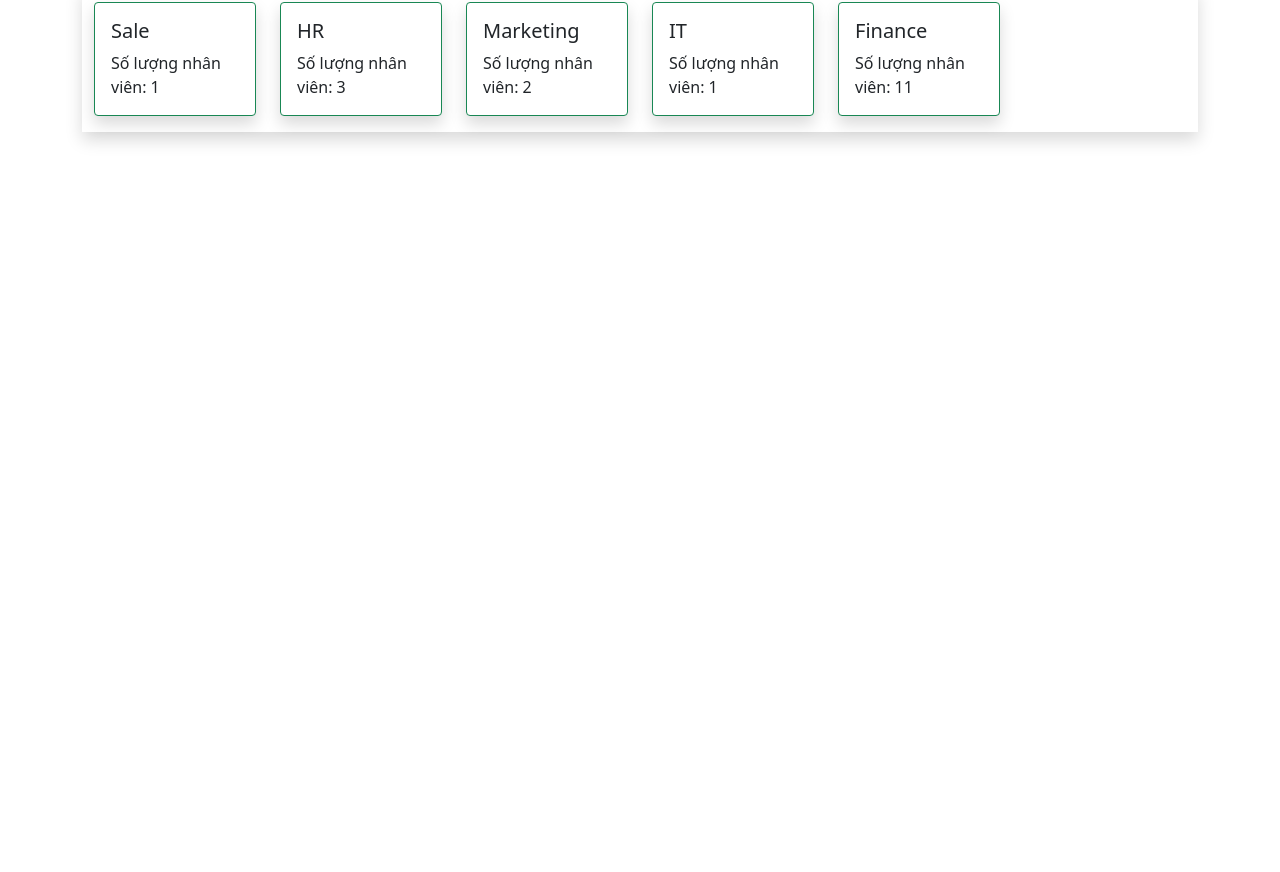
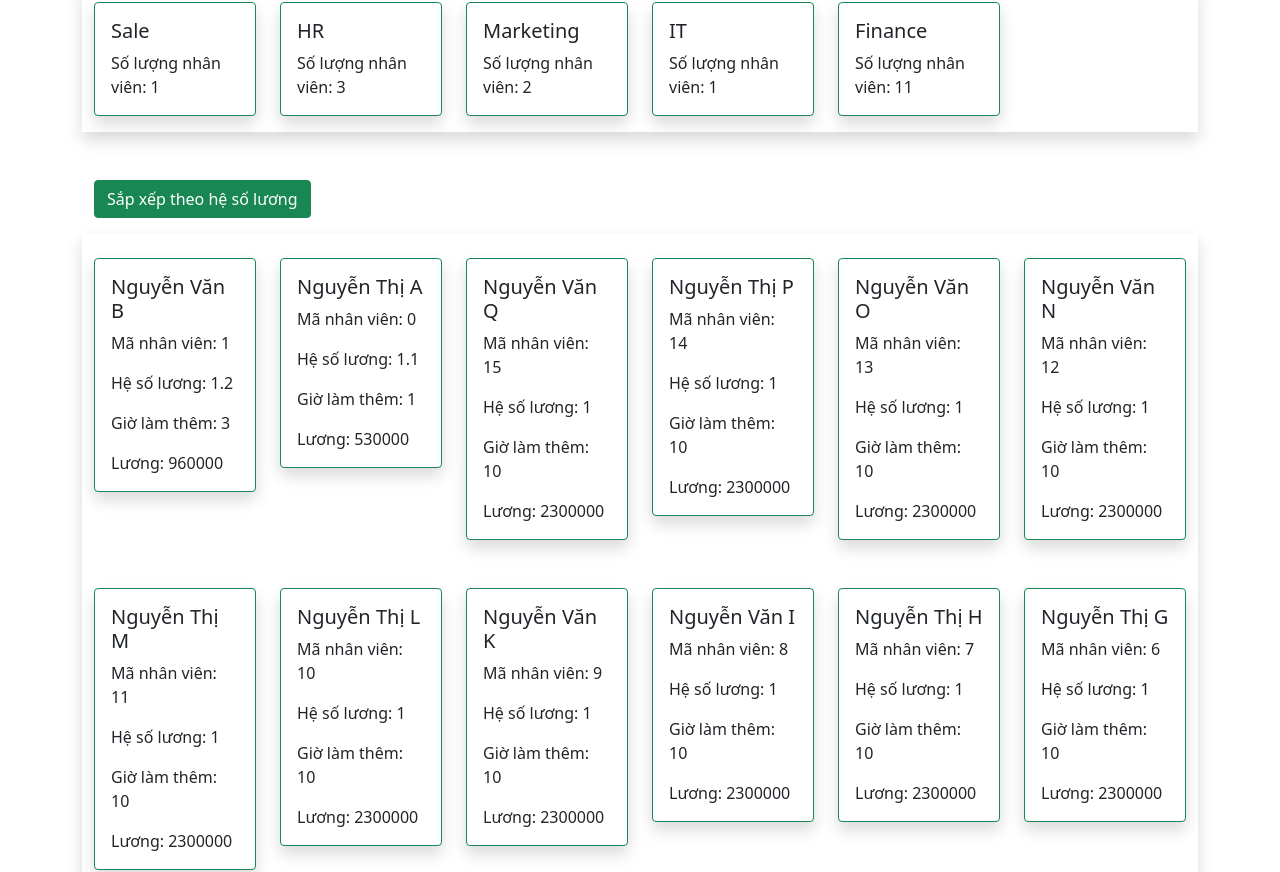
Before and after one commit to MarcellNT/FUNIXReactJSASM, a React (Create React App) app: page /salary in a window 1280 px wide. Shown: the part 1332-2204 px from the top of the page. Before the commit the page ends 1512 px from the top, so only its background shows below. Built offline with nearby package versions, Linux system fonts and the light colour scheme.

Commit message:
Create presentation SalaryComponent

```diff
--- a/src/component/MainComponent.js
+++ b/src/component/MainComponent.js
@@ -1,6 +1,7 @@
 import React, { Component } from "react";
 import StaffList from "./StaffsListComponent";
 import Department from "./DepartmentComponent";
+import Salary from "./SalaryComponent";
 import { STAFFS, DEPARTMENTS } from "../shared/staffs";
 
 
@@ -20,6 +21,7 @@ class Main extends Component {
                 {/* gán staffs = this.state.staffs lấy giá trị của nó */}
                 <StaffList staffs={this.state.staffs} />
                 <Department departments={this.state.departments}/>
+                <Salary staffs={this.state.staffs} />
             </div>
         )
     }
--- /dev/null
+++ b/src/component/SalaryComponent.js
@@ -0,0 +1,53 @@
+import React, {useState} from "react";
+//  gán giá trị vì không nên truyền trực tiếp giá trị fix trực tiếp
+const basicSalary = 300000;
+const overTimeSalary = 200000;
+// salary là object nên khi truyền props sẽ ở trong dấu ngoặc vuông
+const RenderSalary = ({ salary }) => {
+    return (
+        <div className="card border-success mt-3 mb-3 shadow">
+            <div className="card-body">
+                <h5 className="card-title">{salary.name}</h5>
+                <p className="card-text">{`Mã nhân viên: ${salary.id}`}</p>
+                <p className="card-text">{`Hệ số lương: ${salary.salaryScale}`}</p>
+                <p className="card-text">{`Giờ làm thêm: ${salary.overTime}`}</p>
+                {/* Tính lương */}
+                {/* dùng toFixed để chỉ lấy giá trị trước số 0 */}
+                <p className="card-text">{`Lương: ${(salary.salaryScale * basicSalary + salary.overTime * overTimeSalary).toFixed(0)}`}</p>
+            </div>
+        </div>
+    )
+}
+const Salary = (props) => {
+    // dùng phương thức usaState để thay đổi trạng thái của state
+    const [sortSalary, setSoftSalary] = useState();
+    const salary = props.staffs
+        .sort((a, b) => sortSalary ? a.salaryScale - b.salaryScale : b.salaryScale - a.salaryScale)
+        //  dùng map()
+        .map((salary) => {
+            return (
+                <div
+                    key={salary.id}
+                    className="col-12 col-md-4 col-lg-2 mt-2 mb-2"
+                >
+                    {/* gọi hàm RenderSalary */}
+                    <RenderSalary salary={salary} />
+                </div>
+            )
+        })
+    return (
+        <div className="container">
+            <button
+                className="btn btn-success"
+                // Khi click vào thì set lại lương từ cao xuống thấp hoặc ngược lại
+                onClick={() => setSoftSalary(!sortSalary)}
+            >
+                Sắp xếp theo hệ số lương
+            </button>
+            <div className="row shadow mb-3 mt-3">
+                {salary}
+            </div>
+        </div>
+    )
+}
+export default Salary;
```
